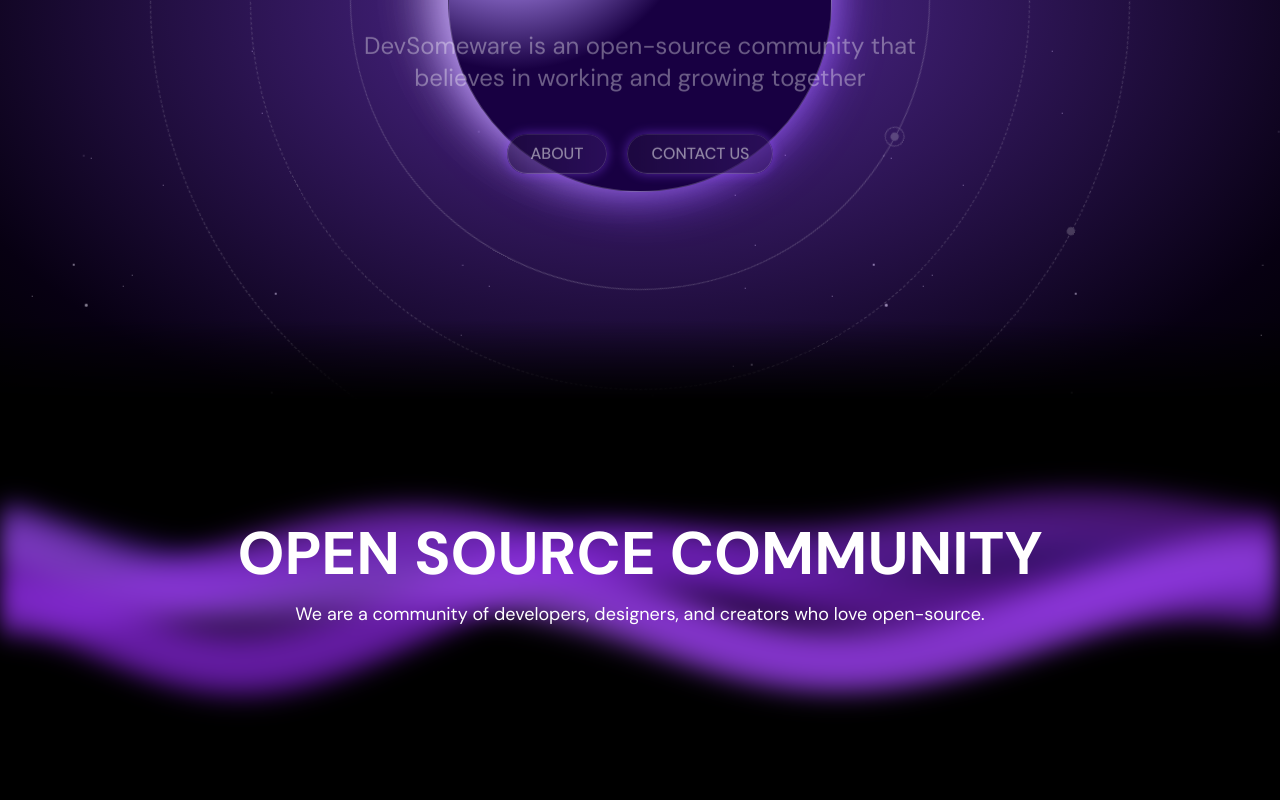
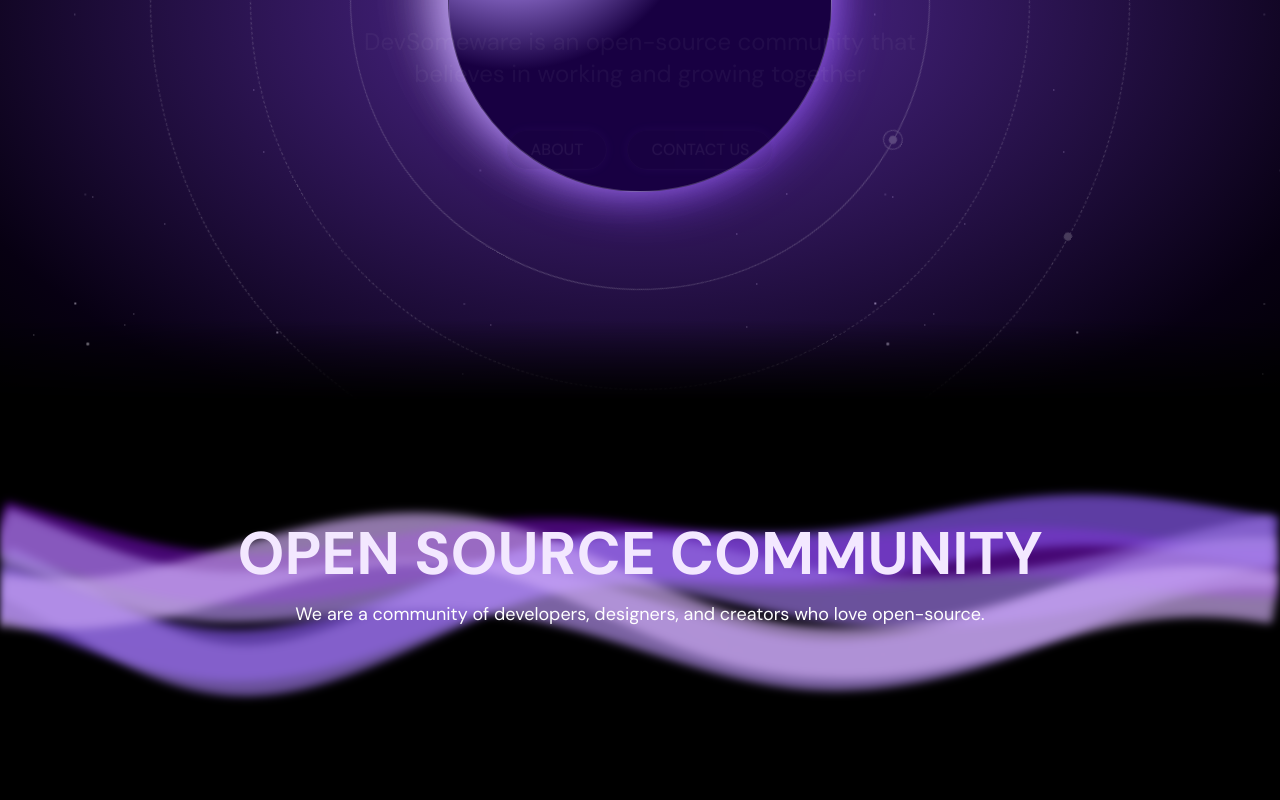
Before and after one commit to DevSomware/DevSomeware.com, a Next.js app: page / in a window 1280 px wide. Shown: the part 460-1260 px from the top of the page. Built offline with nearby package versions, Linux system fonts and the light colour scheme.

Commit message:
Minor Change

```diff
--- a/package.json
+++ b/package.json
@@ -20,6 +20,7 @@
     "gsap": "^3.12.5",
     "kursor": "^0.1.6",
     "lucide-react": "^0.460.0",
+    "mini-svg-data-uri": "^1.4.4",
     "next": "15.0.2",
     "next-themes": "^0.4.3",
     "nextjs-toploader": "^3.7.15",
--- a/src/app/globals.css
+++ b/src/app/globals.css
@@ -60,7 +60,7 @@ body {
   background: linear-gradient(90deg, #e0e4ff, #ffffff, #a29bfe);
   background-clip: text;
   color: transparent;
-  animation: text-glow 1.5s ease-in-out infinite;
+  animation: text-glow 1s ease-in-out infinite;
 }
 
 .line-loader {
@@ -74,7 +74,7 @@ body {
   width: 10px;
   height: 40px;
   background: linear-gradient(180deg, #ffffff, #a29bfe);
-  animation: bounce 1.5s infinite;
+  animation: bounce 1s infinite;
   animation-timing-function: ease-in-out;
 }
 
@@ -83,14 +83,12 @@ body {
 }
 
 .line-loader span:nth-child(2) {
-  animation-delay: 0.3s;
+  animation-delay: 0.2s;
 }
 
 .line-loader span:nth-child(3) {
-  animation-delay: 0.6s;
+  animation-delay: 0.4s;
 }
-
-
 
 @keyframes text-glow {
   0% {
@@ -110,6 +108,6 @@ body {
     transform: translateY(0);
   }
   50% {
-    transform: translateY(-20px);
+    transform: translateY(-15px);
   }
 }
--- a/src/app/page.tsx
+++ b/src/app/page.tsx
@@ -1,3 +1,4 @@
+import { CardsSection } from "@/sections/CardsSection";
 import { Hero } from "@/sections/Hero";
 import { LogoMotion } from "@/sections/LogoMotion";
 import { WavyBackgroundDemo } from "@/sections/WavyBackground";
@@ -7,6 +8,7 @@ export default function Home() {
     <>
       <Hero />
       <WavyBackgroundDemo />
+      <CardsSection />
       <LogoMotion />
     </>
   );
--- a/src/components/ui/preloader.tsx
+++ b/src/components/ui/preloader.tsx
@@ -3,29 +3,45 @@ import { useState, useEffect } from "react";
 import { motion } from "framer-motion";
 
 export const Preloader = () => {
-  const [isVisible, setIsVisible] = useState(true);
+  const [isClient, setIsClient] = useState(false);
 
   useEffect(() => {
-    const timer = setTimeout(() => {
-      setIsVisible(false);
-    }, 3000);
-
-    return () => clearTimeout(timer);
+    setIsClient(true);
   }, []);
 
-  if (!isVisible) return null;
+  if (!isClient) return null;
+
+  const letters = "DevSomeware".split("");
 
   return (
     <motion.div
       initial={{ opacity: 1 }}
       animate={{ opacity: 0 }}
-      transition={{ duration: 1 }}
+      transition={{ duration: 0.8, delay: 1.5 }}
       className="fixed inset-0 flex items-center justify-center bg-black z-50"
     >
       <div className="relative flex flex-col items-center justify-center space-y-6">
         <div className="text-5xl md:text-7xl font-extrabold text-transparent logo">
-          <span className="shine-text">DevSomeware</span>
+          {letters.map((letter, index) => (
+            <motion.span
+              key={index}
+              initial={{
+                opacity: 0,
+                x: index % 2 === 0 ? -30 : 30,
+              }}
+              animate={{ opacity: 1, x: 0 }}
+              transition={{
+                duration: 0.4,
+                delay: index * 0.03,
+                ease: "easeOut",
+              }}
+              className="inline-block shine-text"
+            >
+              {letter}
+            </motion.span>
+          ))}
         </div>
+
         <div className="line-loader">
           <span></span>
           <span></span>
--- a/src/components/ui/wavy-background.tsx
+++ b/src/components/ui/wavy-background.tsx
@@ -10,7 +10,7 @@ export const WavyBackground = ({
   colors,
   waveWidth,
   backgroundFill,
-  blur = 10,
+  blur = 3,
   speed = "fast",
   waveOpacity = 0.5,
   ...props
@@ -49,11 +49,11 @@ export const WavyBackground = ({
     ctx.filter = `blur(${blur}px)`;
 
     const waveColors = colors || [
-      "#4c1d95",
-      "#6b21a8",
-      "#7e22ce",
-      "#a855f7",
-      "#9333ea",
+      "#6a0dad",
+      "#8b5cf6",
+      "#9f7aea",
+      "#b794f4",
+      "#d8b4fe",
     ];
 
     const drawWave = (n: number) => {
--- /dev/null
+++ b/src/sections/CardsSection.tsx
@@ -0,0 +1,10 @@
+import React from "react";
+
+export function CardsSection() {
+  return (
+    <div className="h-[30rem] w-full dark:bg-black bg-white  dark:bg-dot-white/[0.2] bg-dot-black/[0.2] relative flex items-center justify-center">
+      <div className="absolute pointer-events-none inset-0 flex items-center justify-center dark:bg-black bg-white [mask-image:radial-gradient(ellipse_at_center,transparent_20%,black)]"></div>
+      <p className="text-4xl sm:text-7xl font-bold relative z-20 bg-clip-text text-transparent bg-gradient-to-b from-neutral-200 to-neutral-500 py-8"></p>
+    </div>
+  );
+}
--- a/src/sections/WavyBackground.tsx
+++ b/src/sections/WavyBackground.tsx
@@ -11,7 +11,7 @@ export function WavyBackgroundDemo() {
     <WavyBackground className="max-w-4xl mx-auto pb-12">
       <div ref={ref}>
         <motion.p
-          className="text-2xl md:text-4xl lg:text-6xl text-white font-bold inter-var text-center"
+          className="text-2xl md:text-4xl lg:text-6xl text-purple-100 font-bold inter-var text-center shadow-glow"
           initial={{ opacity: 0, y: 50 }}
           animate={isInView ? { opacity: 1, y: 0 } : {}}
           transition={{ duration: 0.8, ease: "easeOut" }}
--- a/tailwind.config.ts
+++ b/tailwind.config.ts
@@ -1,4 +1,12 @@
 import type { Config } from "tailwindcss";
+import svgToDataUri from "mini-svg-data-uri";
+import flattenColorPalette from "tailwindcss/lib/util/flattenColorPalette";
+
+
+type ThemeFunction = (path: string) => unknown;
+
+
+import type { PluginAPI } from "tailwindcss/types/config";
 
 const config: Config = {
   content: [
@@ -6,7 +14,9 @@ const config: Config = {
     "./src/pages/**/*.{js,ts,jsx,tsx,mdx}",
     "./src/components/**/*.{js,ts,jsx,tsx,mdx}",
     "./src/app/**/*.{js,ts,jsx,tsx,mdx}",
+    "./src/**/*.{ts,tsx}",
   ],
+  darkMode: "class",
   theme: {
     screens: {
       sm: "375px",
@@ -22,23 +32,75 @@ const config: Config = {
         },
       },
       animation: {
-        gradientMove: 'gradientMove 6s ease infinite',
-        glow: 'glow 1.5s ease-in-out infinite alternate',
+        gradientMove: "gradientMove 6s ease infinite",
+        glow: "glow 1.5s ease-in-out infinite alternate",
       },
       keyframes: {
         gradientMove: {
-          '0%': { backgroundPosition: '0% 50%' },
-          '50%': { backgroundPosition: '100% 50%' },
-          '100%': { backgroundPosition: '0% 50%' },
+          "0%": { backgroundPosition: "0% 50%" },
+          "50%": { backgroundPosition: "100% 50%" },
+          "100%": { backgroundPosition: "0% 50%" },
         },
         glow: {
-          'from': { boxShadow: '0 0 15px rgba(140, 69, 255, 0.7), 0 0 15px rgba(140, 69, 255, 0.8)' },
-          'to': { boxShadow: '0 0 20px rgba(140, 69, 255, 0.9), 0 0 20px rgba(140, 69, 255, 1)' },
+          from: {
+            boxShadow:
+              "0 0 15px rgba(140, 69, 255, 0.7), 0 0 15px rgba(140, 69, 255, 0.8)",
+          },
+          to: {
+            boxShadow:
+              "0 0 20px rgba(140, 69, 255, 0.9), 0 0 20px rgba(140, 69, 255, 1)",
+              glow: "0 0 10px rgba(128, 0, 128, 0.8), 0 0 20px rgba(128, 0, 128, 10)",
+          },
         },
       },
     },
   },
-  plugins: [],
+  plugins: [
+    addVariablesForColors,
+    function (api: PluginAPI) {
+      const { matchUtilities, theme } = api;
+      matchUtilities(
+        {
+          "bg-grid": (value: string) => ({
+            backgroundImage: `url("${svgToDataUri(
+              `<svg xmlns="http://www.w3.org/2000/svg" viewBox="0 0 32 32" width="32" height="32" fill="none" stroke="${value}"><path d="M0 .5H31.5V32"/></svg>`
+            )}")`,
+          }),
+          "bg-grid-small": (value: string) => ({
+            backgroundImage: `url("${svgToDataUri(
+              `<svg xmlns="http://www.w3.org/2000/svg" viewBox="0 0 32 32" width="8" height="8" fill="none" stroke="${value}"><path d="M0 .5H31.5V32"/></svg>`
+            )}")`,
+          }),
+          "bg-dot": (value: string) => ({
+            backgroundImage: `url("${svgToDataUri(
+              `<svg xmlns="http://www.w3.org/2000/svg" viewBox="0 0 32 32" width="16" height="16" fill="none"><circle fill="${value}" id="pattern-circle" cx="10" cy="10" r="1.6257413380501518"></circle></svg>`
+            )}")`,
+          }),
+        },
+        {
+          values: flattenColorPalette(theme("backgroundColor") as Record<string, string | number>) as Record<string, string>,
+          type: "color",
+        }
+      );
+    },
+  ],
 };
 
+function addVariablesForColors({
+  addBase,
+  theme,
+}: {
+  addBase: (base: Record<string, Record<string, string>>) => void;
+  theme: ThemeFunction;
+}) {
+  const allColors = flattenColorPalette(theme("colors") as Record<string, string | number>) as Record<string, string | number>;
+  const newVars = Object.fromEntries(
+    Object.entries(allColors).map(([key, val]) => [`--${key}`, String(val)])
+  );
+
+  addBase({
+    ":root": newVars,
+  });
+}
+
 export default config;
--- /dev/null
+++ b/types/tailwindcss.d.ts
@@ -0,0 +1,4 @@
+declare module "tailwindcss/lib/util/flattenColorPalette" {
+    const flattenColorPalette: (colors: Record<string, string | number>) => Record<string, string>;
+    export default flattenColorPalette;
+  }
```
Also changed, not shown: src/components/ui/theme-provider.tsx (line endings or trailing spaces), 1 other file (tests, documents, lock files or other folders).
